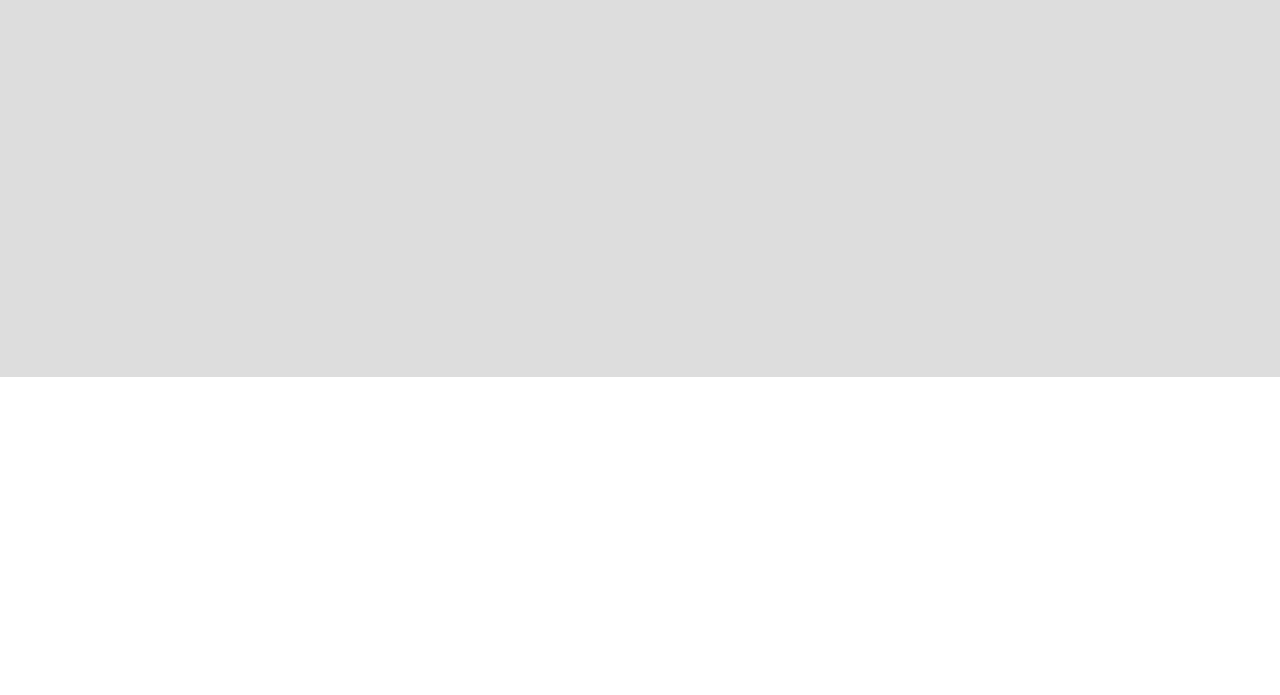
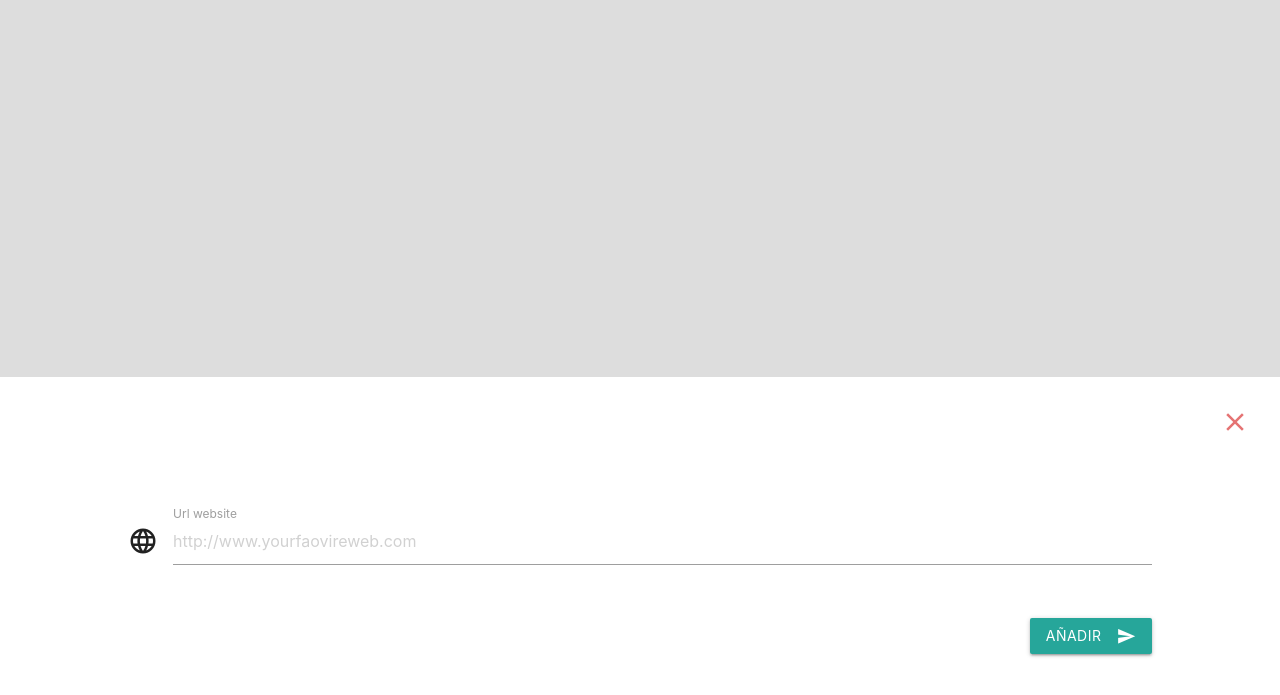
Before and after one commit to perezmjosea/ejercicio-cice-pocket-app-client, a website: page app/index.html in a window 1280 px wide. Both pictures are taken after a click on the link "add". Shown: the part 73-768 px from the top of the page. Drawn offline with nearby package versions, Linux system fonts and the light colour scheme; files that its build step writes are made by us from their sources.

Commit message:
Pintando cards con happy path

```diff
--- a/app/index.html
+++ b/app/index.html
@@ -44,7 +44,29 @@
       </a>
     </div>
 
-    <div id="creation-area"></div>
+    <section class="container">
+      <div id="websites-grid" class="row"></div>
+    </section>
+
+    <div id="creation-area">
+      <header>
+        <span id="close-creation-area" class="red-text text-lighten-2 right">
+          <i class="small material-icons">close</i>
+        </span>
+      </header>
+      <section>
+        <form id="create-website-form">
+          <div class="input-field">
+            <i class="material-icons prefix">language</i>
+            <input placeholder="http://www.yourfaovireweb.com" id="url-website" type="text" class="validate">
+            <label for="url-website">Url website</label>
+          </div>
+          <button id="submit-website" class="btn waves-effect waves-light right" type="submit" name="action">Añadir
+            <i class="material-icons right">send</i>
+          </button>
+        </form>
+      </section>
+    </div>
   </main>
 
   <!-- Google Analytics: change UA-XXXXX-X to be your site's ID. -->
--- a/app/scripts/main.js
+++ b/app/scripts/main.js
@@ -2,11 +2,54 @@
 M.AutoInit();
 
 // Self Invoked Function (contexto privado)
-(function() {
+(function () {
+  const card = `<div class="col s12 m6 l4">
+  <div class="card">
+    <div class="card-content">
+      <span class="card-title">Card Title</span>
+      <p>I am a very simple card. I am good at containing small bits of information. I am convenient because I require
+        little markup to use effectively.</p>
+    </div>
+    <div class="card-action">
+      <a href="#" class="blue-text">This is a link</a>
+    </div>
+  </div>
+</div>`;
+
+
   const $actionBtn = document.querySelector("#action-btn");
   const $creationArea = document.querySelector("#creation-area");
+  const $closeCreationArea = document.querySelector("#close-creation-area");
+  const $createWesiteForm = document.querySelector("#create-website-form");
+  const $websitesGrid = document.querySelector("#websites-grid");
+  const $urlWebsite = document.querySelector("#url-website");
 
+
+  function clearCreationArea() {
+    $urlWebsite.value = "";
+    $creationArea.classList.remove("open");
+  }
+
+
+
+
+  // Click para abrir zona de creación
   $actionBtn.addEventListener("click", e => {
     $creationArea.classList.add("open");
   });
+
+  // Click para cerrar zona de creación
+  $closeCreationArea.addEventListener("click", e => {
+    $creationArea.classList.remove("open");
+  });
+
+  // Control del submit del formulario de creación
+  $createWesiteForm.addEventListener("submit", e => {
+    e.preventDefault();
+
+    // Limpiamos y cerramos el área de creación
+    clearCreationArea();
+
+    $websitesGrid.innerHTML += card;
+  });
 })();
--- a/app/styles/main.scss
+++ b/app/styles/main.scss
@@ -12,6 +12,9 @@ body {
   #creation-area {
     position: fixed;
     z-index: 1000;
+    display: flex;
+    flex-direction: column;
+    align-items: center;
     width: 100%;
     height: 350px;
     background-color: #fff;
@@ -25,5 +28,34 @@ body {
       visibility: visible;
       transform: translateY(0);
     }
+
+    header, section {
+      width: 100%;
+    }
+
+    #close-creation-area {
+      cursor: pointer;
+      padding: 2rem;
+
+      &:active {
+        opacity: 0.4;
+      }
+      &::selection {
+        background: transparent;
+      }
+
+      i, i::selection {
+        background: transparent;
+      }
+    }
+
+    form {
+      max-width: 80%;
+      margin: 3rem auto 0;
+
+      #submit-website {
+        margin-top: 2rem;
+      }
+    }
   }
 }
--- a/package.json
+++ b/package.json
@@ -1,5 +1,8 @@
 {
   "private": true,
+  "scripts": {
+    "start": "gulp serve"
+  },
   "engines": {
     "node": ">=4"
   },
```
